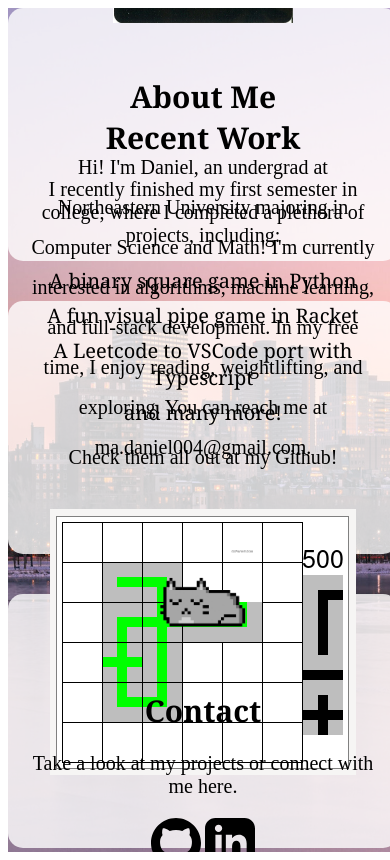
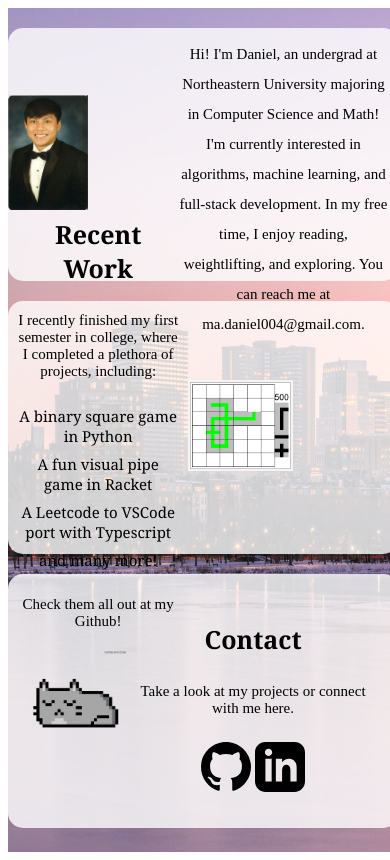
Before and after one commit to danielma4/website, a SvelteKit app: page / in a window 390 px wide. Built offline with nearby package versions, Linux system fonts and the light colour scheme.

Commit message:
added phone compatability

```diff
--- a/src/routes/+page.svelte
+++ b/src/routes/+page.svelte
@@ -144,15 +144,27 @@
         height: 100px;
     }
 
-    @media screen and (max-width: 768px) {
-        .common-outer-style {
-            flex-direction: column;
-            align-items: center;
+    @media screen and (max-width: 1200px) {
+        .common-inner-style {
+            padding: 10px;
+            width: 60%;
         }
-        .common-inner-style {
-            width: 90%;
+        .dan-pic img, .recent-work-image img {
+            max-width: 50%; /* Decrease image size */
+            height: auto;
+        }
+        .about-me-card, .recent-work-card {
+            margin: 20px auto;
+        }
+        h1 {
+            font-size: 25px;
+        }
+        .common-inner-style p {
+            font-size: 15px;
+            padding: 10px 0;
+        }
+        .list li {
+            font-size: 15px;
         }
     }
 </style>
-
-<!--Add interactability? TS svelte script tag-->
```
